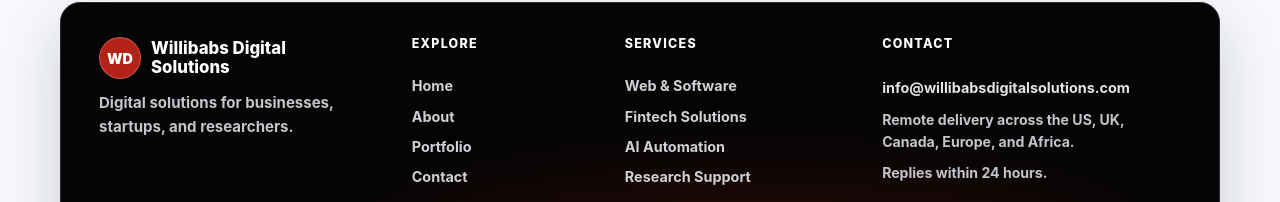
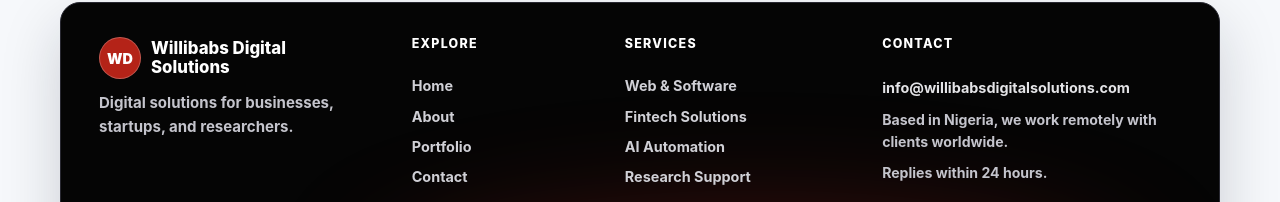
Before and after one commit to davidjames2708-dotcom/willibabsdigitalsolutions, a Next.js app: page / in a window 1280 px wide. Shown: the part 8583-8785 px from the top of the page. Built offline with nearby package versions, Linux system fonts and the light colour scheme.

Commit message:
Add Nigeria location to footer

```diff
--- a/components/Footer.jsx
+++ b/components/Footer.jsx
@@ -34,7 +34,7 @@ export default function Footer() {
             <a className="footer-email" href="mailto:info@willibabsdigitalsolutions.com">
               info@willibabsdigitalsolutions.com
             </a>
-            <p>Remote delivery across the US, UK, Canada, Europe, and Africa.</p>
+            <p>Based in Nigeria, we work remotely with clients worldwide.</p>
             <p>Replies within 24 hours.</p>
           </div>
         </div>
```
